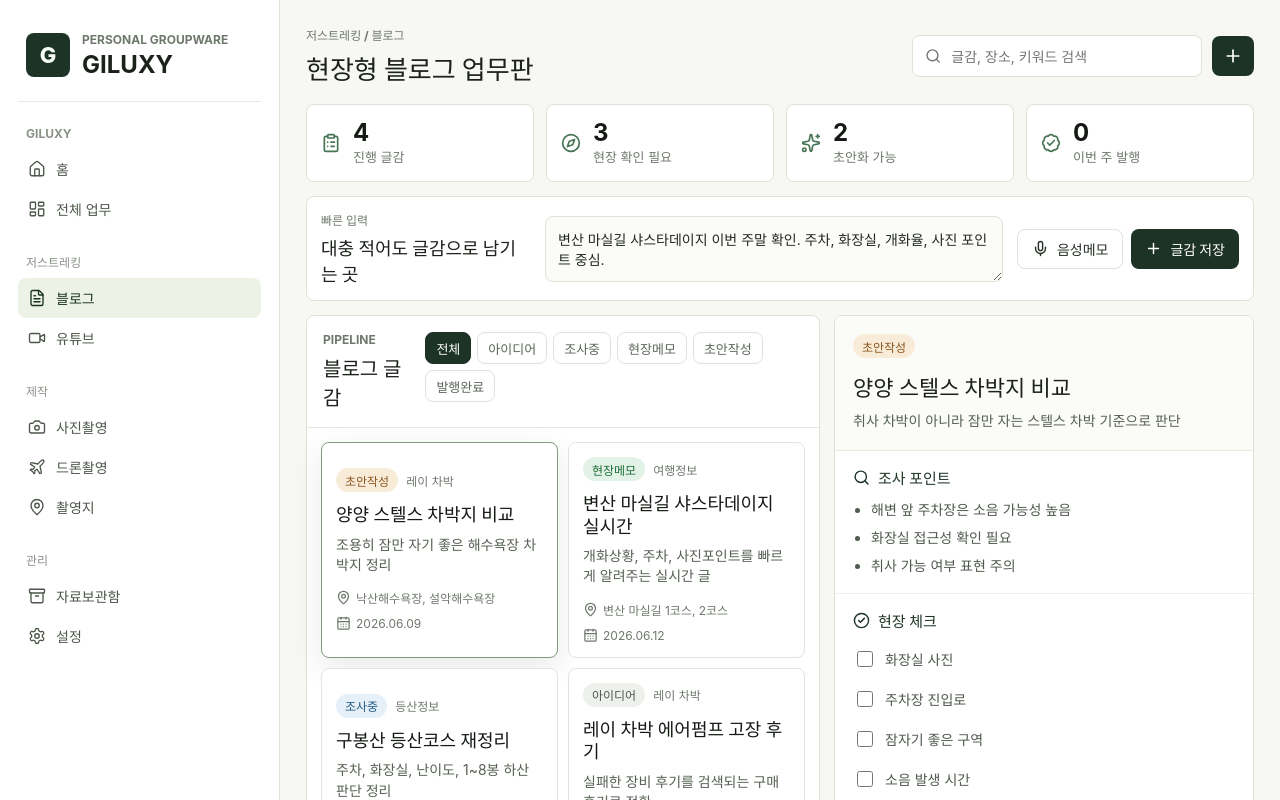
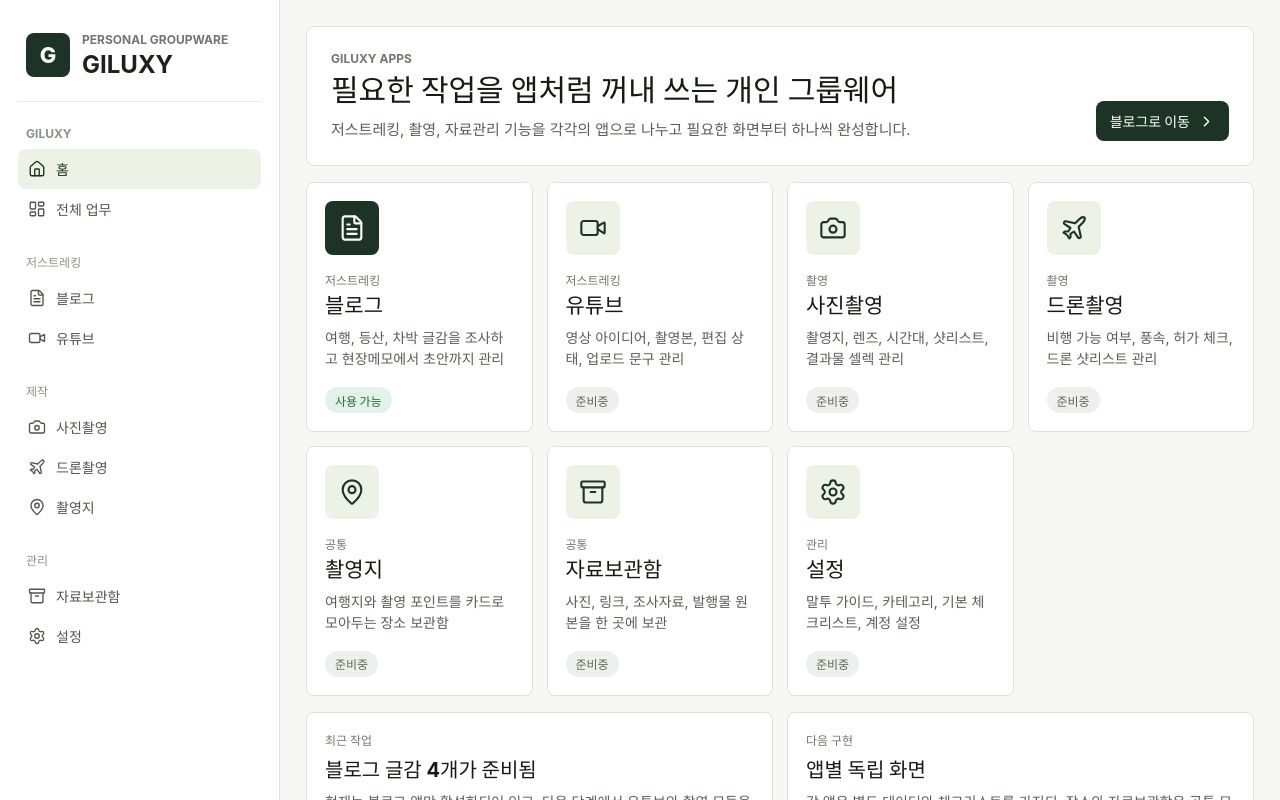
Before and after one commit to idonhaveid-dev/giluxy, a React (Vite) app: page / in a window 1280 px wide. Shown: the top 800 px of the page. Built offline with nearby package versions, Linux system fonts and the light colour scheme.

Commit message:
Add GILUXY app launcher home

```diff
--- a/src/App.css
+++ b/src/App.css
@@ -99,6 +99,157 @@
 .workspace {
   padding: 26px;
   overflow: hidden;
+}
+
+.home-workspace {
+  min-height: 100vh;
+}
+
+.home-hero {
+  display: flex;
+  align-items: flex-end;
+  justify-content: space-between;
+  gap: 24px;
+  border: 1px solid #dfe3d7;
+  border-radius: 8px;
+  background: #ffffff;
+  padding: 24px;
+  margin-bottom: 16px;
+}
+
+.home-hero h2 {
+  max-width: 720px;
+  margin: 0;
+  color: #151a14;
+  font-size: 30px;
+  line-height: 1.2;
+  letter-spacing: 0;
+}
+
+.home-hero p:not(.eyebrow) {
+  max-width: 680px;
+  margin: 10px 0 0;
+  color: #566053;
+  font-size: 15px;
+  line-height: 1.55;
+}
+
+.app-grid {
+  display: grid;
+  grid-template-columns: repeat(4, minmax(0, 1fr));
+  gap: 14px;
+  margin-bottom: 16px;
+}
+
+.app-tile {
+  position: relative;
+  display: grid;
+  justify-items: start;
+  min-height: 210px;
+  border: 1px solid #dfe3d7;
+  border-radius: 8px;
+  background: #ffffff;
+  padding: 18px;
+  color: inherit;
+  text-align: left;
+  cursor: default;
+}
+
+.app-tile.available {
+  cursor: pointer;
+}
+
+.app-tile.available:hover {
+  border-color: #809c7c;
+  box-shadow: 0 12px 34px rgba(30, 52, 39, 0.12);
+  transform: translateY(-1px);
+}
+
+.app-tile:disabled {
+  opacity: 1;
+}
+
+.app-icon {
+  display: grid;
+  place-items: center;
+  width: 54px;
+  height: 54px;
+  border-radius: 8px;
+  background: #edf2e7;
+  color: #1d3326;
+  margin-bottom: 16px;
+}
+
+.app-tile.available .app-icon {
+  background: #1d3326;
+  color: #ffffff;
+}
+
+.app-group {
+  color: #6f786d;
+  font-size: 12px;
+  font-weight: 800;
+}
+
+.app-tile strong {
+  display: block;
+  margin-top: 5px;
+  color: #151a14;
+  font-size: 21px;
+  line-height: 1.2;
+}
+
+.app-description {
+  display: block;
+  margin-top: 10px;
+  color: #566053;
+  font-size: 14px;
+  line-height: 1.45;
+}
+
+.app-state {
+  align-self: end;
+  display: inline-flex;
+  align-items: center;
+  min-height: 26px;
+  border-radius: 999px;
+  background: #eef0eb;
+  color: #5c675a;
+  padding: 0 10px;
+  font-size: 12px;
+  font-weight: 900;
+  margin-top: 18px;
+}
+
+.app-state.ready {
+  background: #e2f2e6;
+  color: #1d6d39;
+}
+
+.home-bottom-grid {
+  display: grid;
+  grid-template-columns: repeat(2, minmax(0, 1fr));
+  gap: 14px;
+}
+
+.home-panel {
+  border: 1px solid #dfe3d7;
+  border-radius: 8px;
+  background: #ffffff;
+  padding: 18px;
+}
+
+.home-panel h3 {
+  margin: 0;
+  color: #151a14;
+  font-size: 20px;
+}
+
+.home-panel p:not(.eyebrow) {
+  margin: 8px 0 0;
+  color: #566053;
+  font-size: 14px;
+  line-height: 1.5;
 }
 
 .topbar {
@@ -521,6 +672,10 @@
     grid-template-columns: 1fr;
   }
 
+  .app-grid {
+    grid-template-columns: repeat(3, minmax(0, 1fr));
+  }
+
   .detail-panel {
     position: static;
   }
@@ -557,8 +712,23 @@
   }
 
   .summary-grid,
-  .blog-list {
+  .blog-list,
+  .app-grid,
+  .home-bottom-grid {
     grid-template-columns: 1fr;
+  }
+
+  .home-hero {
+    display: grid;
+    padding: 18px;
+  }
+
+  .home-hero h2 {
+    font-size: 24px;
+  }
+
+  .app-tile {
+    min-height: 180px;
   }
 
   .panel-heading {
--- a/src/App.tsx
+++ b/src/App.tsx
@@ -23,6 +23,7 @@ import {
 } from 'lucide-react'
 import './App.css'
 
+type AppView = 'home' | 'blog'
 type Status = 'idea' | 'research' | 'field' | 'draft' | 'published'
 
 type BlogItem = {
@@ -35,9 +36,18 @@ type BlogItem = {
   intent: string
   keywords: string[]
   research: string[]
-  fieldNotes: string[]
   checklist: string[]
   draftAngle: string
+}
+
+type AppTile = {
+  id: AppView | 'youtube' | 'photo' | 'drone' | 'location' | 'archive' | 'settings'
+  title: string
+  group: string
+  description: string
+  state: string
+  icon: typeof FileText
+  enabled: boolean
 }
 
 const statusMeta: Record<Status, { label: string; tone: string }> = {
@@ -59,7 +69,6 @@ const blogItems: BlogItem[] = [
     intent: '조용히 잠만 자기 좋은 해수욕장 차박지 정리',
     keywords: ['양양 차박', '낙산해수욕장 차박', '설악해수욕장 주차'],
     research: ['해변 앞 주차장은 소음 가능성 높음', '화장실 접근성 확인 필요', '취사 가능 여부 표현 주의'],
-    fieldNotes: ['바닷가 바로 앞보다 한 블럭 뒤가 조용함', '폭죽 소리 가능성 있음', '취사는 추천하지 않음'],
     checklist: ['화장실 사진', '주차장 진입로', '잠자기 좋은 구역', '소음 발생 시간'],
     draftAngle: '취사 차박이 아니라 잠만 자는 스텔스 차박 기준으로 판단',
   },
@@ -73,7 +82,6 @@ const blogItems: BlogItem[] = [
     intent: '개화상황, 주차, 사진포인트를 빠르게 알려주는 실시간 글',
     keywords: ['변산 샤스타데이지', '마실길 샤스타데이지', '부안 꽃구경'],
     research: ['1코스와 2코스 개화 차이 확인', '새만금간척박물관 주차 가능성 확인', '오전/오후 빛 방향 체크'],
-    fieldNotes: ['1코스는 만개에 가까움', '2코스 앞부분은 다음주가 절정', '보고 즐기기에는 충분함'],
     checklist: ['개화율 한줄 결론', '주차장 만차 여부', '화장실 위치', '사진 잘 나오는 방향'],
     draftAngle: '길게 설명하지 말고 방문 전 판단에 필요한 정보만 앞에 배치',
   },
@@ -87,7 +95,6 @@ const blogItems: BlogItem[] = [
     intent: '주차, 화장실, 난이도, 1~8봉 하산 판단 정리',
     keywords: ['구봉산 등산코스', '구봉산 주차', '구봉산 화장실'],
     research: ['만남의광장 네비 정확도 확인', '진달래 시즌 키워드 연결 가능', '난이도 과소평가 방지'],
-    fieldNotes: [],
     checklist: ['주차장 넓이', '화장실 상태', '위험구간', '하산 선택지'],
     draftAngle: '100대명산보다 빡센 체감과 8봉 하산 추천을 명확히',
   },
@@ -101,50 +108,86 @@ const blogItems: BlogItem[] = [
     intent: '실패한 장비 후기를 검색되는 구매후기로 전환',
     keywords: ['레이 차박 에어펌프', '시거잭 에어펌프 후기', '차박 에어매트 펌프'],
     research: ['제품명 정확히 확인', '사용 횟수와 고장 시점 정리', '대체 펌프 비교'],
-    fieldNotes: ['5회 사용 후 전원 안 들어옴', '결국 발펌프 150회', '노즐은 무선 펌프와 호환'],
     checklist: ['제품 사진', '시거잭 연결 사진', '에어매트 주입 시간', '대체품 사진'],
     draftAngle: '추천글이 아니라 실제 차박에서 죽어버린 장비 후기',
   },
 ]
 
-const menuGroups = [
+const appTiles: AppTile[] = [
   {
-    label: 'GILUXY',
-    items: [
-      { label: '홈', icon: Home, active: false },
-      { label: '전체 업무', icon: LayoutDashboard, active: false },
-    ],
+    id: 'blog',
+    title: '블로그',
+    group: '저스트레킹',
+    description: '여행, 등산, 차박 글감을 조사하고 현장메모에서 초안까지 관리',
+    state: '사용 가능',
+    icon: FileText,
+    enabled: true,
   },
   {
-    label: '저스트레킹',
-    items: [
-      { label: '블로그', icon: FileText, active: true },
-      { label: '유튜브', icon: Video, active: false },
-    ],
+    id: 'youtube',
+    title: '유튜브',
+    group: '저스트레킹',
+    description: '영상 아이디어, 촬영본, 편집 상태, 업로드 문구 관리',
+    state: '준비중',
+    icon: Video,
+    enabled: false,
   },
   {
-    label: '제작',
-    items: [
-      { label: '사진촬영', icon: Camera, active: false },
-      { label: '드론촬영', icon: Plane, active: false },
-      { label: '촬영지', icon: MapPin, active: false },
-    ],
+    id: 'photo',
+    title: '사진촬영',
+    group: '촬영',
+    description: '촬영지, 렌즈, 시간대, 샷리스트, 결과물 셀렉 관리',
+    state: '준비중',
+    icon: Camera,
+    enabled: false,
   },
   {
-    label: '관리',
-    items: [
-      { label: '자료보관함', icon: Archive, active: false },
-      { label: '설정', icon: Settings, active: false },
-    ],
+    id: 'drone',
+    title: '드론촬영',
+    group: '촬영',
+    description: '비행 가능 여부, 풍속, 허가 체크, 드론 샷리스트 관리',
+    state: '준비중',
+    icon: Plane,
+    enabled: false,
+  },
+  {
+    id: 'location',
+    title: '촬영지',
+    group: '공통',
+    description: '여행지와 촬영 포인트를 카드로 모아두는 장소 보관함',
+    state: '준비중',
+    icon: MapPin,
+    enabled: false,
+  },
+  {
+    id: 'archive',
+    title: '자료보관함',
+    group: '공통',
+    description: '사진, 링크, 조사자료, 발행물 원본을 한 곳에 보관',
+    state: '준비중',
+    icon: Archive,
+    enabled: false,
+  },
+  {
+    id: 'settings',
+    title: '설정',
+    group: '관리',
+    description: '말투 가이드, 카테고리, 기본 체크리스트, 계정 설정',
+    state: '준비중',
+    icon: Settings,
+    enabled: false,
   },
 ]
 
 const statusOrder: Status[] = ['idea', 'research', 'field', 'draft', 'published']
 
 function App() {
+  const [view, setView] = useState<AppView>('home')
   const [selectedId, setSelectedId] = useState(blogItems[0].id)
   const [activeStatus, setActiveStatus] = useState<Status | 'all'>('all')
-  const [quickMemo, setQuickMemo] = useState('변산 마실길 샤스타데이지 이번 주말 확인. 주차, 화장실, 개화율, 사진 포인트 중심.')
+  const [quickMemo, setQuickMemo] = useState(
+    '변산 마실길 샤스타데이지 이번 주말 확인. 주차, 화장실, 개화율, 사진 포인트 중심.',
+  )
 
   const selectedItem = blogItems.find((item) => item.id === selectedId) ?? blogItems[0]
 
@@ -155,6 +198,28 @@ function App() {
 
   return (
     <div className="app-shell">
+      <Sidebar view={view} onNavigate={setView} />
+      <main className={view === 'home' ? 'workspace home-workspace' : 'workspace'}>
+        {view === 'home' ? <HomeScreen onOpenBlog={() => setView('blog')} /> : null}
+        {view === 'blog' ? (
+          <BlogWorkspace
+            activeStatus={activeStatus}
+            filteredItems={filteredItems}
+            quickMemo={quickMemo}
+            selectedId={selectedId}
+            selectedItem={selectedItem}
+            setActiveStatus={setActiveStatus}
+            setQuickMemo={setQuickMemo}
+            setSelectedId={setSelectedId}
+          />
+        ) : null}
+      </main>
+    </div>
+  )
+}
+
+function Sidebar({ view, onNavigate }: { view: AppView; onNavigate: (view: AppView) => void }) {
+  return (
     <aside className="sidebar" aria-label="GILUXY navigation">
       <div className="brand-block">
         <div className="brand-mark">G</div>
@@ -165,24 +230,138 @@ function App() {
       </div>
 
       <nav className="nav-groups">
-          {menuGroups.map((group) => (
-            <section className="nav-group" key={group.label}>
-              <p>{group.label}</p>
-              {group.items.map((item) => {
-                const Icon = item.icon
+        <section className="nav-group">
+          <p>GILUXY</p>
+          <button className={view === 'home' ? 'nav-item active' : 'nav-item'} type="button" onClick={() => onNavigate('home')}>
+            <Home size={18} strokeWidth={1.8} />
+            <span>홈</span>
+          </button>
+          <button className="nav-item" type="button">
+            <LayoutDashboard size={18} strokeWidth={1.8} />
+            <span>전체 업무</span>
+          </button>
+        </section>
+
+        <section className="nav-group">
+          <p>저스트레킹</p>
+          <button className={view === 'blog' ? 'nav-item active' : 'nav-item'} type="button" onClick={() => onNavigate('blog')}>
+            <FileText size={18} strokeWidth={1.8} />
+            <span>블로그</span>
+          </button>
+          <button className="nav-item" type="button">
+            <Video size={18} strokeWidth={1.8} />
+            <span>유튜브</span>
+          </button>
+        </section>
+
+        <section className="nav-group">
+          <p>제작</p>
+          <button className="nav-item" type="button">
+            <Camera size={18} strokeWidth={1.8} />
+            <span>사진촬영</span>
+          </button>
+          <button className="nav-item" type="button">
+            <Plane size={18} strokeWidth={1.8} />
+            <span>드론촬영</span>
+          </button>
+          <button className="nav-item" type="button">
+            <MapPin size={18} strokeWidth={1.8} />
+            <span>촬영지</span>
+          </button>
+        </section>
+
+        <section className="nav-group">
+          <p>관리</p>
+          <button className="nav-item" type="button">
+            <Archive size={18} strokeWidth={1.8} />
+            <span>자료보관함</span>
+          </button>
+          <button className="nav-item" type="button">
+            <Settings size={18} strokeWidth={1.8} />
+            <span>설정</span>
+          </button>
+        </section>
+      </nav>
+    </aside>
+  )
+}
+
+function HomeScreen({ onOpenBlog }: { onOpenBlog: () => void }) {
   return (
-                  <button className={item.active ? 'nav-item active' : 'nav-item'} type="button" key={item.label}>
-                    <Icon size={18} strokeWidth={1.8} />
-                    <span>{item.label}</span>
+    <>
+      <header className="home-hero">
+        <div>
+          <p className="eyebrow">GILUXY APPS</p>
+          <h2>필요한 작업을 앱처럼 꺼내 쓰는 개인 그룹웨어</h2>
+          <p>저스트레킹, 촬영, 자료관리 기능을 각각의 앱으로 나누고 필요한 화면부터 하나씩 완성합니다.</p>
+        </div>
+        <button className="primary-button" type="button" onClick={onOpenBlog}>
+          블로그로 이동
+          <ChevronRight size={17} />
+        </button>
+      </header>
+
+      <section className="app-grid" aria-label="GILUXY apps">
+        {appTiles.map((tile) => {
+          const Icon = tile.icon
+          const clickable = tile.id === 'blog' && tile.enabled
+          return (
+            <button
+              className={clickable ? 'app-tile available' : 'app-tile'}
+              disabled={!clickable}
+              key={tile.id}
+              type="button"
+              onClick={clickable ? onOpenBlog : undefined}
+            >
+              <span className="app-icon">
+                <Icon size={28} strokeWidth={1.8} />
+              </span>
+              <span className="app-group">{tile.group}</span>
+              <strong>{tile.title}</strong>
+              <span className="app-description">{tile.description}</span>
+              <span className={tile.enabled ? 'app-state ready' : 'app-state'}>{tile.state}</span>
             </button>
           )
         })}
       </section>
-          ))}
-        </nav>
-      </aside>
 
-      <main className="workspace">
+      <section className="home-bottom-grid">
+        <article className="home-panel">
+          <p className="eyebrow">최근 작업</p>
+          <h3>블로그 글감 4개가 준비됨</h3>
+          <p>현재는 블로그 앱만 활성화되어 있고, 다음 단계에서 유튜브와 촬영 모듈을 붙일 수 있습니다.</p>
+        </article>
+        <article className="home-panel">
+          <p className="eyebrow">다음 구현</p>
+          <h3>앱별 독립 화면</h3>
+          <p>각 앱은 별도 데이터와 체크리스트를 가지되, 장소와 자료보관함은 공통 모듈로 연결합니다.</p>
+        </article>
+      </section>
+    </>
+  )
+}
+
+function BlogWorkspace({
+  activeStatus,
+  filteredItems,
+  quickMemo,
+  selectedId,
+  selectedItem,
+  setActiveStatus,
+  setQuickMemo,
+  setSelectedId,
+}: {
+  activeStatus: Status | 'all'
+  filteredItems: BlogItem[]
+  quickMemo: string
+  selectedId: number
+  selectedItem: BlogItem
+  setActiveStatus: (status: Status | 'all') => void
+  setQuickMemo: (memo: string) => void
+  setSelectedId: (id: number) => void
+}) {
+  return (
+    <>
       <header className="topbar">
         <div>
           <p className="eyebrow">저스트레킹 / 블로그</p>
@@ -365,8 +544,7 @@ function App() {
           </section>
         </aside>
       </section>
-      </main>
-    </div>
+    </>
   )
 }
 
```
Lines whose indentation alone changed are shown as unchanged.
